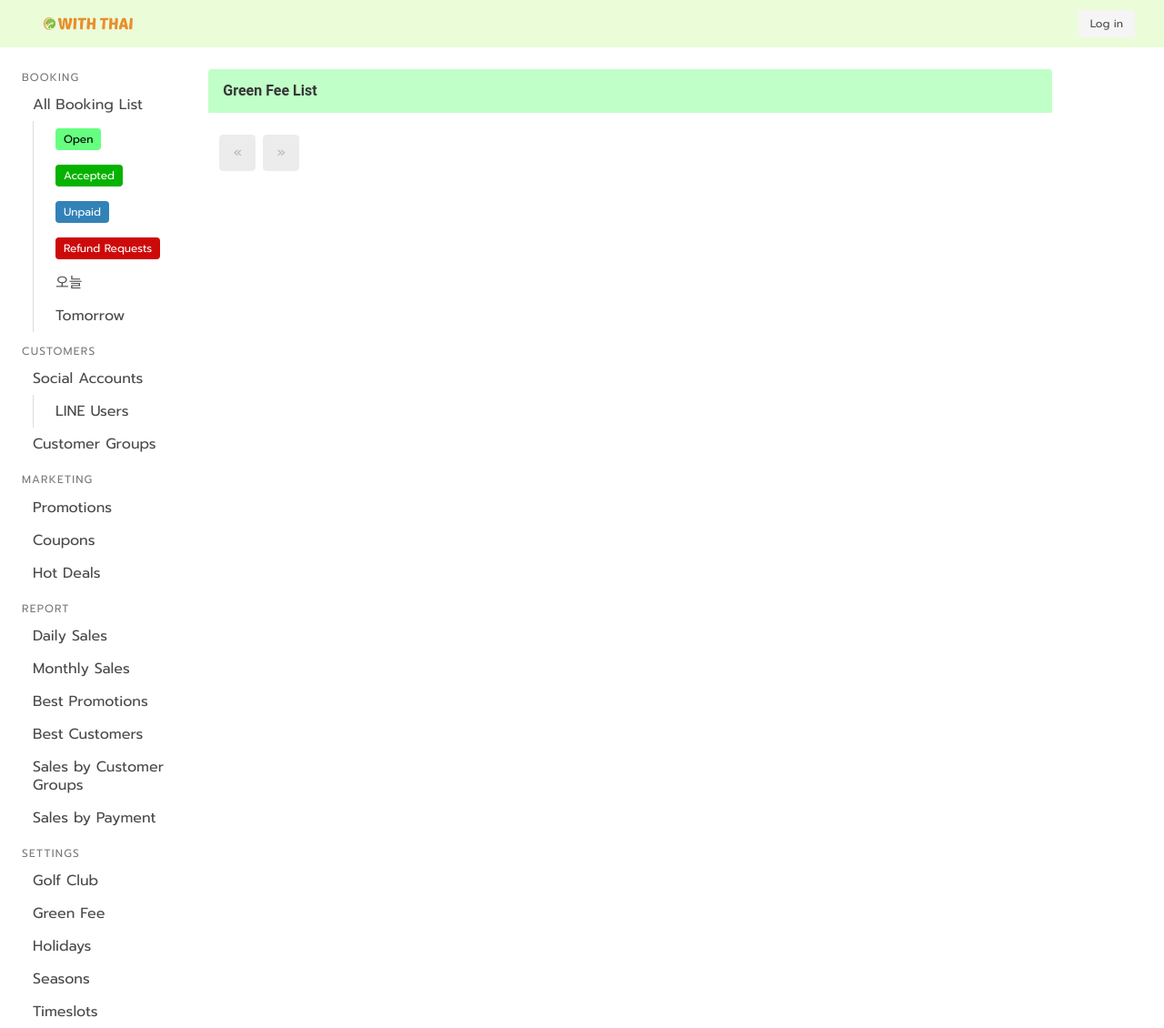
After one commit to pincoin/withthai-chatbot-golf, a Django app: template console/templates/console/green_fee_list.html in a window 1280 px wide. The commit adds this page. Shown: the whole page at 91% size. Run offline with Django 3.2, Linux system fonts and the light colour scheme; the template is opened without the code that fills it, so the values that code supplies are empty; parts of the project's set-up code (start-up, migrations or seed data) failed here and were passed over; some libraries are stand-ins or nearby versions; some web fonts are replaced.

Commit message:
green fee list view

```diff
--- a/console/templates/console/base.html
+++ b/console/templates/console/base.html
@@ -165,8 +165,8 @@
                     </a>
                 </li>
                 <li>
-                    <a href="{% url 'console:rate-list' slug %}">
-                        {% trans 'Rate' %}
+                    <a href="{% url 'console:green-fee-list' slug %}">
+                        {% trans 'Green Fee' %}
                     </a>
                 </li>
                 <li>
--- /dev/null
+++ b/console/templates/console/green_fee_list.html
@@ -0,0 +1,68 @@
+{% extends './base.html' %}
+
+{% load static i18n humanize %}
+{% load console_filters %}
+
+{% block title %}
+with-thai::{% trans 'Green Fee List' %}
+{% endblock %}
+
+{% block content %}
+<div class="section pb-0">
+    <div class="card pb-0">
+        <header class="card-header">
+            <p class="card-header-title">
+                {% trans 'Green Fee List' %}
+            </p>
+        </header>
+        <div class="card-content">
+            <div class="content">
+                {% for green_fee in green_fees %}
+                <div class="columns is-multiline is-mobile is-vcentered page-list">
+                    <div class="column is-2-tablet is-3-mobile">
+                        {{ green_fee.season.season_start|date:'Y-m-d' }} ~
+                        {{ green_fee.season.season_end|date:'Y-m-d' }}
+                    </div>
+                    <div class="column is-1-tablet is-3-mobile">
+                        {% if green_fee.timeslot.day_of_week == green_fee.timeslot.DAY_CHOICES.weekday %}
+                        <span class="tag is-info">{{ green_fee.timeslot.get_day_of_week_display }}</span>
+                        {% elif green_fee.timeslot.day_of_week == green_fee.timeslot.DAY_CHOICES.weekend %}
+                        <span class="tag is-danger">{{ green_fee.timeslot.get_day_of_week_display }}</span>
+                        {% endif %}
+                    </div>
+                    <div class="column is-1-tablet is-5-mobile">
+                        {{ green_fee.timeslot.slot_start|date:'H:i' }} ~ {{ green_fee.timeslot.slot_end|date:'H:i' }}
+                    </div>
+                    <div class="column is-1-tablet is-4-mobile">
+                        {{ green_fee.timeslot.title_english }}
+                    </div>
+                    <div class="column is-1-tablet is-1-mobile">
+                        {% if green_fee.customer_group.title_english %}
+                        <span class="tag status-customer-{{ green_fee.customer_group.id|modulo:5 }} is-hidden-mobile mr-3">
+                            {{ green_fee.customer_group.title_english }}
+                        </span>
+                        {% endif %}
+                    </div>
+                    <div class="column is-2-tablet is-1-mobile has-text-right">
+                        <strike>{{ green_fee.list_price|floatformat:0|intcomma }}</strike>
+                        <strong>{{ green_fee.selling_price|floatformat:0|intcomma }}</strong>
+                        THB
+                    </div>
+                </div>
+                {% endfor %}
+            </div>
+        </div>
+    </div>
+</div>
+<div class="section pt-0">
+    {% include './_pagination.html' with page_obj=page_obj page_range=page_range q=q_popped %}
+</div>
+{% endblock %}
+
+{% block javascript %}
+{{ block.super }}
+<script>
+    function runApp() {
+    }
+</script>
+{% endblock %}
--- a/console/templates/console/timeslot_list.html
+++ b/console/templates/console/timeslot_list.html
@@ -4,7 +4,7 @@
 {% load console_filters %}
 
 {% block title %}
-with-thai::{% trans 'Season List' %}
+with-thai::{% trans 'Timeslot List' %}
 {% endblock %}
 
 {% block content %}
--- a/console/urls.py
+++ b/console/urls.py
@@ -39,7 +39,7 @@ urlpatterns = [
          views.GolfClubUpdateView.as_view(), name='golf-club-update'),
 
     path('<slug:slug>/settings/rates/',
-         views.RateListView.as_view(), name='rate-list'),
+         views.GreenFeeListView.as_view(), name='green-fee-list'),
 
     path('<slug:slug>/settings/holidays/',
          views.HolidayListView.as_view(), name='holiday-list'),
```
Also changed, not shown: console/views.py (+20 -2 lines), locale/en/LC_MESSAGES/django.po, locale/ko/LC_MESSAGES/django.po, locale/th/LC_MESSAGES/django.po.
